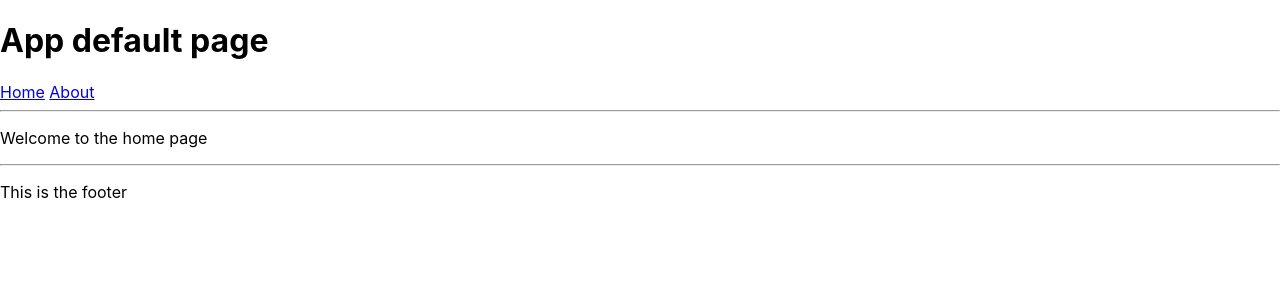
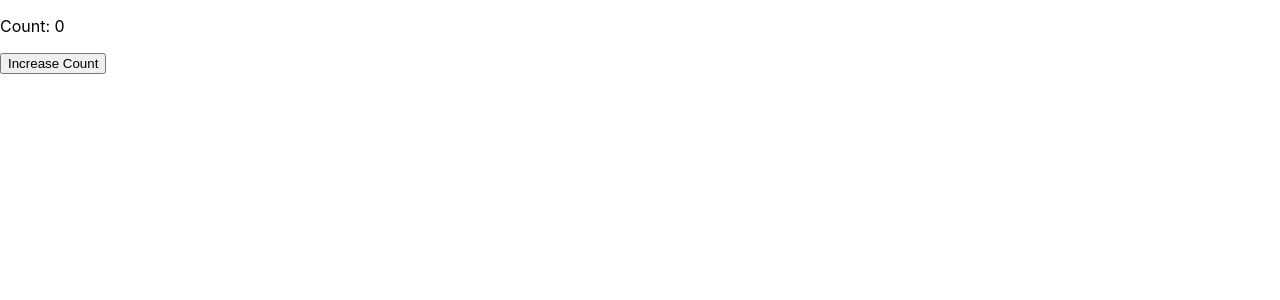
Before and after one commit to tlanders/reactjs-advanced-course, a React (Create React App) app: page / in a window 1280 px wide. Shown: the top 300 px of the page. Built offline with nearby package versions, Linux system fonts and the light colour scheme.

Commit message:
start of FluxApp

```diff
--- a/src/index.js
+++ b/src/index.js
@@ -1,20 +1,37 @@
 import React from 'react';
 import ReactDOM from 'react-dom';
 import './index.css';
-import App from './pages/App';
+// import App from './pages/App';
 import * as serviceWorker from './serviceWorker';
+
+class FluxApp extends React.Component {
+    constructor(props) {
+        super(props);
+        this.state = {
+            count: 0
+        };
+        this.increment = this.increment.bind(this);
+    }
+
+    increment() {
+        this.setState({
+            count: this.state.count + 1
+        });
+    }
+
+    render() {
+        return (
+            <div>
+                <p>Count: {this.state.count}</p>
+                <button onClick={this.increment}>Increase Count</button>
+            </div>
+        );
+    }
+}
 
 ReactDOM.render((
     <React.StrictMode>
-        <App/>
-        {/*<BrowserRouter>*/}
-        {/*    <Route path='/'>*/}
-        {/*        <App>*/}
-        {/*            <Route path='/home' component={Home}/>*/}
-        {/*            <Route path='/about' component={About}/>*/}
-        {/*        </App>*/}
-        {/*    </Route>*/}
-        {/*</BrowserRouter>*/}
+        <FluxApp/>
     </React.StrictMode>),
   document.getElementById('root')
 );
```
